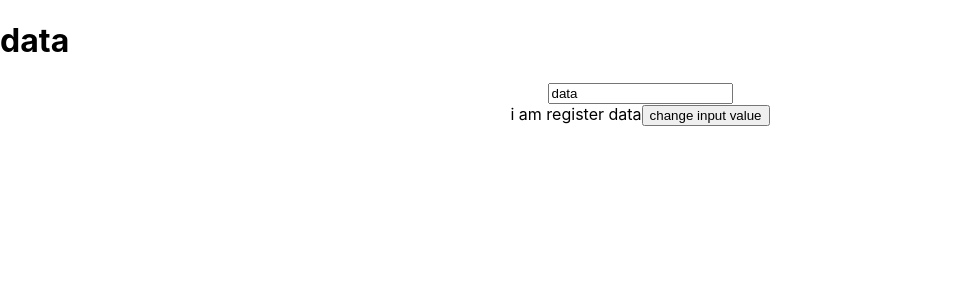
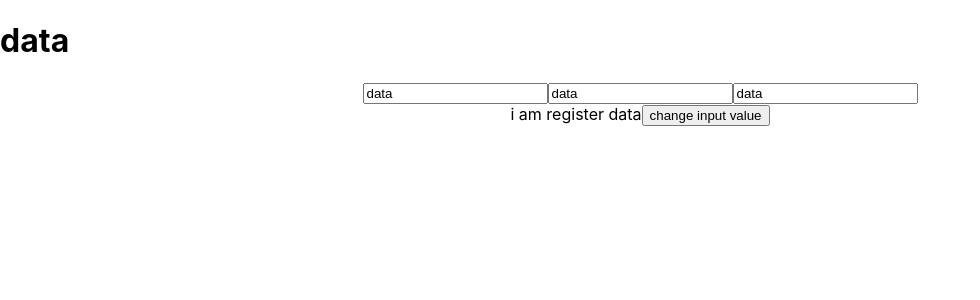
Before and after one commit to suresh-jothi/test-app, a React (Create React App) app: page / in a window 1280 px wide. Shown: the top 300 px of the page, without its empty margins (0-980 px from the left). Built offline with nearby package versions, Linux system fonts and the light colour scheme.

Commit message:
input added

```diff
--- a/src/component/Login.js
+++ b/src/component/Login.js
@@ -27,6 +27,20 @@ const Login = () => {
         value={input}
         onChange={(e) => Handlechange(e.target.value)}
       />
+      <input
+        type="text"
+        name="fname"
+        placeholder="fname"
+        value={input}
+        onChange={(e) => Handlechange(e.target.value)}
+      />
+      <input
+        type="text"
+        name="fname"
+        placeholder="fname"
+        value={input}
+        onChange={(e) => Handlechange(e.target.value)}
+      />
       <Register input={input} change={Handlechange} />
     </div>
   );
```
